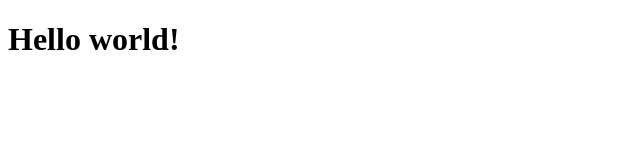
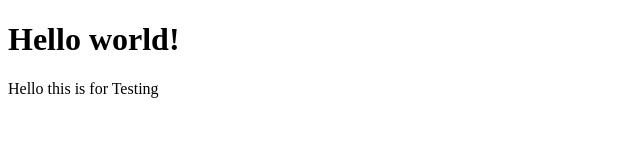
Before and after one commit to Sadiqur057/Second-repository, a plain HTML site: page index.html in a window 1280 px wide. Shown: the whole page, without its empty margins (0-640 px from the left). Drawn offline with Linux system fonts and the light colour scheme.

Commit message:
Update index.html

```diff
--- a/index.html
+++ b/index.html
@@ -8,5 +8,6 @@
 </head>
 <body>
     <h1>Hello world!</h1>
+    <p>Hello this is for Testing</p>
 </body>
 </html>
```
